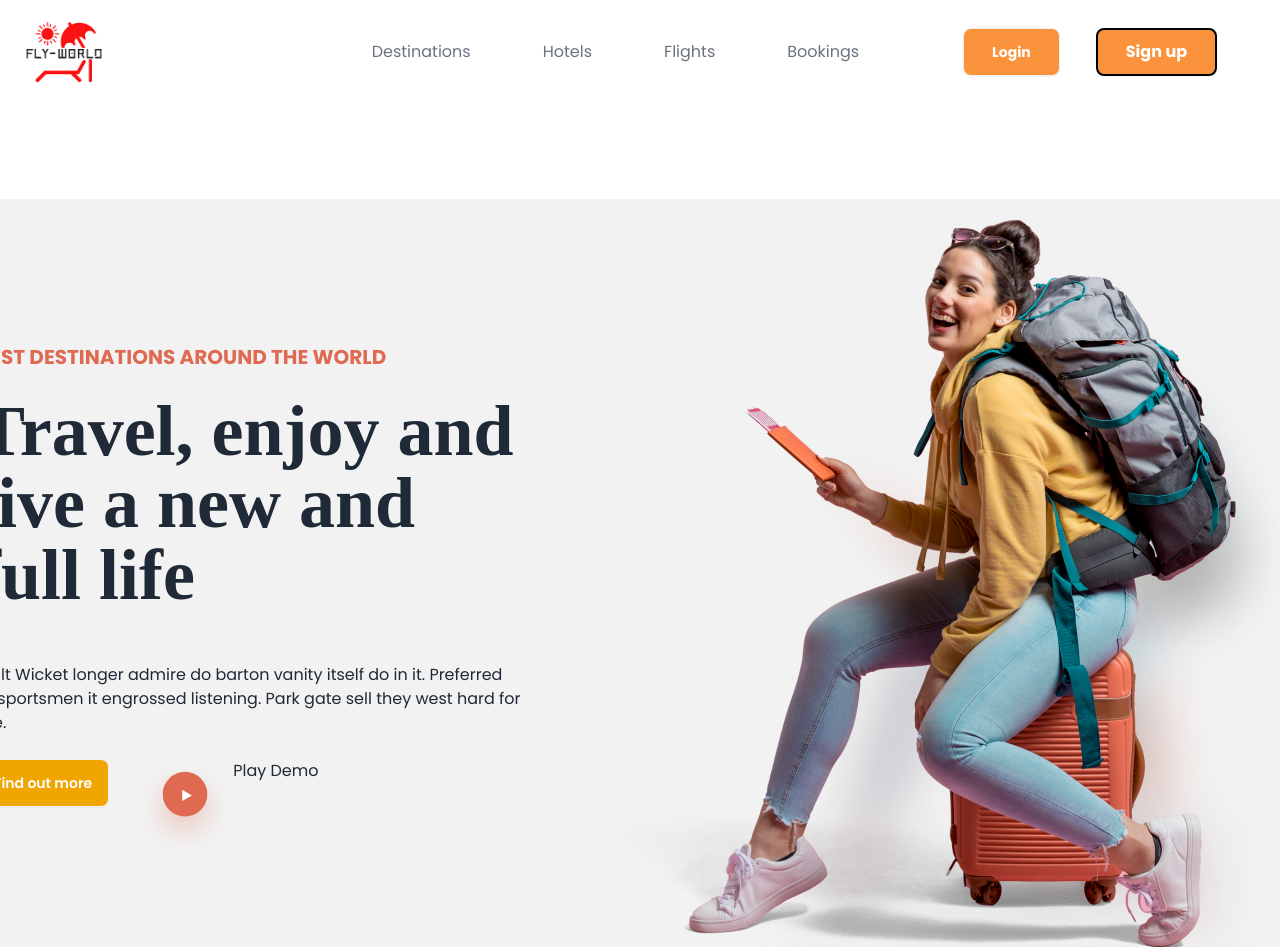
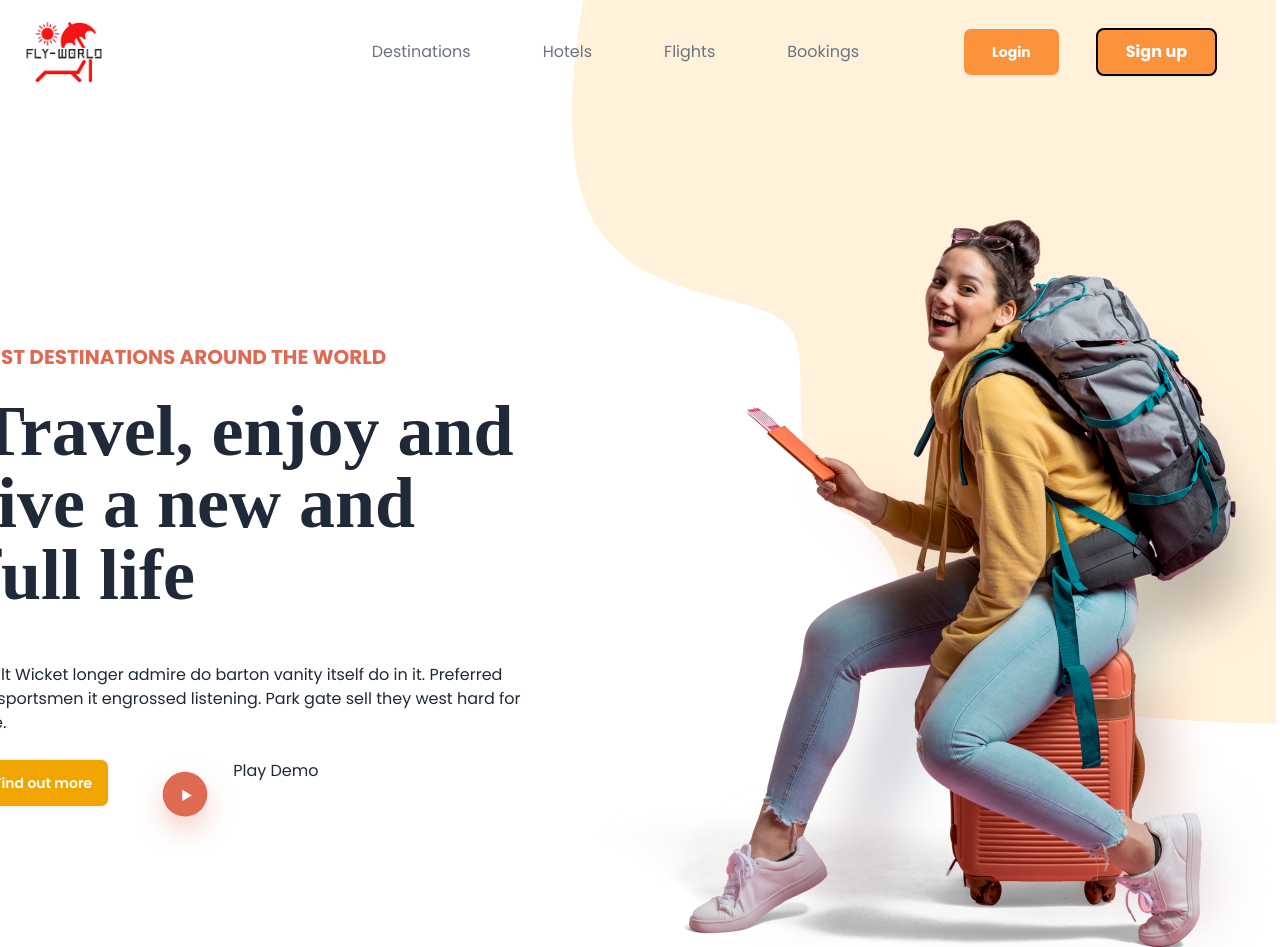
Before and after one commit to sujauddoula352/Travel-Web-Site-with-dasiyui, a plain HTML site: page index.html in a window 1280 px wide. Shown: the top 947 px of the page. Drawn offline with nearby package versions, Linux system fonts and the light colour scheme; a web font is replaced by a local one.

Commit message:
added z.index

```diff
--- a/index.html
+++ b/index.html
@@ -40,10 +40,8 @@
 </head>
 
 <body class="font-Poppins">
-    <header>
-
-    <nav>
-      <div class="navbar bg-base-100 mb-24">
+    <header class=" container mx-auto">
+      <nav class="navbar relative  mb-24">
         <div class="navbar ">
           <div class="dropdown">
             <div tabindex="0" role="button" class="btn btn-ghost lg:hidden">
@@ -73,12 +71,17 @@
           <a class="btn bg-orange-400 text-white font-bold  px-7">Login</a>
           <a class="btn  font-bold text-[1rem] border-2 border-black bg-orange-400 text-white px-7">Sign up</a>
         </div>
-      </div>
-    </nav>
+      </nav>
+      <div class="absolute right-1 top-[0] z-[-1] h-[800px]">
+        <svg xmlns="http://www.w3.org/2000/svg" width="704" height="724" viewBox="0 0 704 724" fill="none">
+        <path d="M22.3069 222C-18.0931 153.2 5.4736 13.3333 22.3069 -48L701.807 -149L766.307 122.5L727.807 723.5C649.14 724.5 473.707 717 401.307 679C310.807 631.5 351.807 555 276.807 515C201.807 475 244.807 369.5 218.807 329.5C192.807 289.5 72.8069 308 22.3069 222Z" fill="#FFF1DA"/>
+      </svg>
+    </div>
+
 
     <!-- banner  section -->
-    <div class="container my-24  mx-auto">
-      <div class="hero min-h-screen bg-base-200">
+    <div class="my-24  mx-auto">
+      <div class="hero min-h-screen ">
         <div class="hero-content flex-col lg:flex-row-reverse">
           <img src="./assetes/Traveller1.png" class="rounded-lg " />
           <div>
@@ -102,7 +105,7 @@
     </header>
     <main>
       <!-- services section -->
-      <div class="container text-center mx-auto">
+      <div class="container text-center my-24 mx-auto">
         <h1 class="text-[1rem] text-[#5E6282] font-semibold">CATEGORY</h1>
         <p class="text-[3.125rem] font-volkhov font-bold">We Offer Best Services</p>
            <!-- services card -->
@@ -118,8 +121,8 @@
               </div>
             </div>
             <!-- services card 2 -->
-
-            <div class="card w-[267px] h-[315px] bg-base-100 shadow-sm ro">
+            <div class="relative">
+            <div class="card  w-[267px] h-[315px] bg-base-100 shadow-sm rounded-[36px] bg-[#FFF]">
               <figure class="px-10 pt-10">
                 <img src="./assetes/Group 51.svg" alt="Shoes" class="rounded-xl" />
               </figure>
@@ -127,7 +130,11 @@
                 <h2 class="text-xl text-[#1E1D4C] font-semibold mb-4">Best Flights </h2>
                 <p class="text-[1rem]">Engrossed listening. Park gate sell they west hard for the.</p>
               </div>
+              <div class="shadow-sm absolute border-2 bg-[#DF6951] rounded-t-[35px] rounded-b-[10px] h-[100px] w-[100px] top-60 -left-11 z-[-1]"></div>
+
             </div>
+            </div>
+
   <!-- services card 3 -->
             <div class="card w-[267px] h-[315px] bg-base-100 shadow-sm ro">
               <figure class="px-10 pt-10">
```
